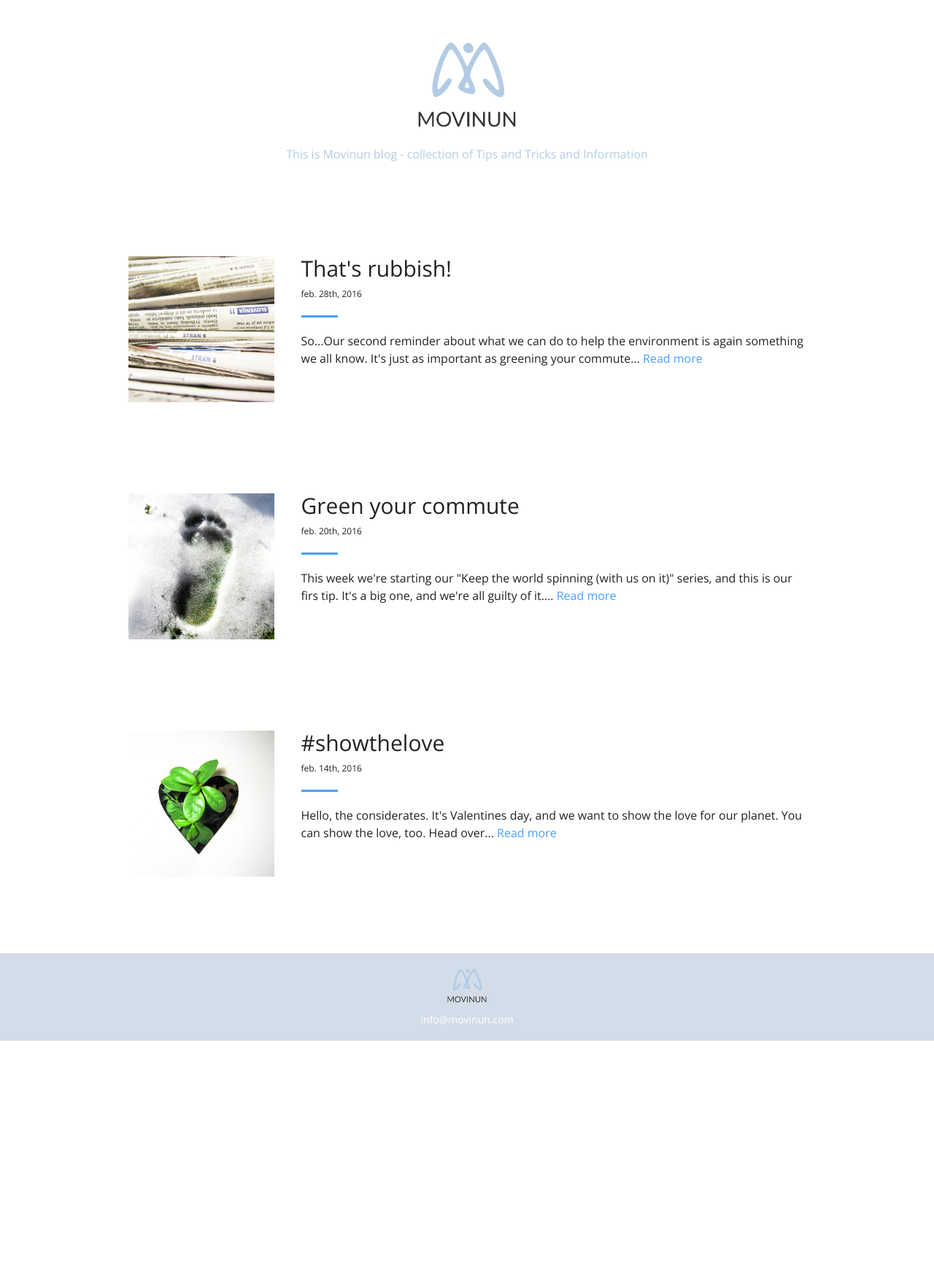
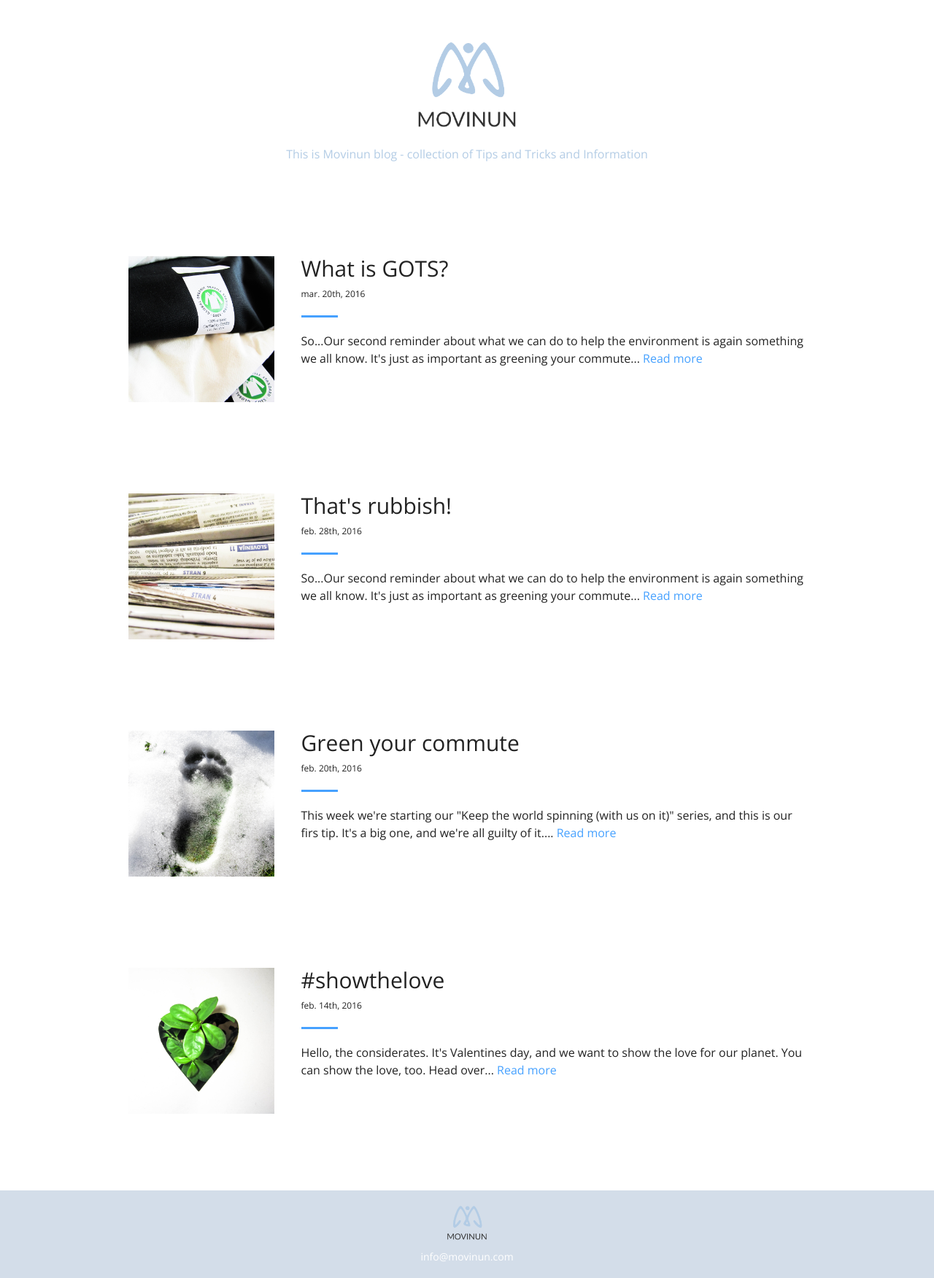
Before and after one commit to ViaCoco/movinun2, a Jekyll site: the page built from blogposts.html, in a window 1280 px wide. Shown: the whole page at 73% size. Built offline with Jekyll 4.4.1, drawn with Linux system fonts in a browser that asks for light colours; comment, search, counter and statistics services are not loaded.

```diff
--- a/_includes/blogging.html
+++ b/_includes/blogging.html
@@ -1,3 +1,18 @@
+<div class="posts row">
+    <div class="thumb col-lg-3 col-md-3 col-sm-3 pull-left"><img src="{{ site.baseurl }}/img/gots.jpg" alt="dress">
+    </div>
+    <div class="post-excerpt col-lg-9 col-md-9 col-sm-8 pull-right">
+        <h2 class="post-title">What is GOTS?</h2>
+        <div class="date">
+            <p>mar. 20th, 2016</p>
+        </div>
+        <hr class="colour">
+        <p class="text-faded">
+             So...Our second reminder about what we can do to help the environment is again something we all know. It's just as important as greening your commute...
+        <a href="{{ site.baseurl }}/gots.html" >Read more</a>
+        </p>
+    </div>
+</div>
 <div class="posts row">
     <div class="thumb col-lg-3 col-md-3 col-sm-3 pull-left"><img src="{{ site.baseurl }}/img/thatsrubbish.jpg" alt="dress">
     </div>
--- /dev/null
+++ b/gots-si.html
@@ -0,0 +1,3 @@
+---
+layout: post_4si
+---
--- /dev/null
+++ b/gots.html
@@ -0,0 +1,3 @@
+---
+layout: post_4
+---
```
Also changed, not shown: _includes/blogging_si.html (+15 -0 lines), _layouts/post_4.html (added, +39 -0 lines), _layouts/post_4si.html (added, +39 -0 lines), img/gots.jpg (added).
